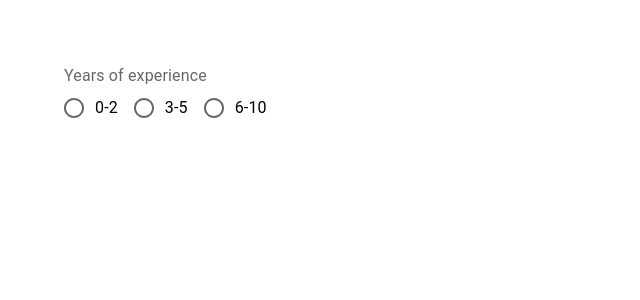
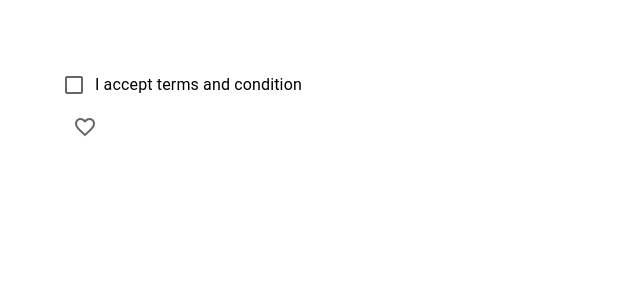
Before and after one commit to atuls9/materialUI, a React (Create React App) app: page / in a window 1280 px wide. Shown: the top 300 px of the page, without its empty margins (0-640 px from the left). Built offline with nearby package versions, Linux system fonts and the light colour scheme.

Commit message:
checkbox with checkboxIcon

```diff
--- a/src/App.js
+++ b/src/App.js
@@ -4,7 +4,8 @@ import "./App.css";
 // import ToggleButtonsGroup from "./components/ToggleButtonsGroup";
 // import MuiTextField from "./components/MuiTextField";
 // import MuiSelect from "./components/MuiSelect";
-import MuiRadioButton from "./components/MuiRadioButton";
+// import MuiRadioButton from "./components/MuiRadioButton";
+import MuiCheckbox from "./components/MuiCheckbox";
 
 function App() {
   return (
@@ -14,7 +15,8 @@ function App() {
       {/* <ToggleButtonsGroup /> */}
       {/* <MuiTextField /> */}
       {/* <MuiSelect /> */}
-      <MuiRadioButton />
+      {/* <MuiRadioButton /> */}
+      <MuiCheckbox />
     </div>
   );
 }
--- /dev/null
+++ b/src/components/MuiCheckbox.js
@@ -0,0 +1,34 @@
+import { Box, FormControlLabel, Checkbox } from "@mui/material";
+import React, { useState } from "react";
+import FavoriteBorderOutlinedIcon from "@mui/icons-material/FavoriteBorderOutlined";
+import FavoriteOutlinedIcon from "@mui/icons-material/FavoriteOutlined";
+
+const MuiCheckbox = () => {
+  const [acceptTnC, setAcceptTnC] = useState(false);
+  console.log({ acceptTnC });
+  const hancleChange = (e) => {
+    setAcceptTnC(e.target.checked);
+  };
+
+  return (
+    <Box>
+      {/* comment one box to check */}
+      <Box>
+        <FormControlLabel
+          label="I accept terms and condition"
+          control={<Checkbox checked={acceptTnC} onChange={hancleChange} />}
+        />
+      </Box>
+      <Box>
+        <Checkbox
+          icon={<FavoriteBorderOutlinedIcon />}
+          checkedIcon={<FavoriteOutlinedIcon color="secondary" />}
+          checked={acceptTnC}
+          onChange={hancleChange}
+        />
+      </Box>
+    </Box>
+  );
+};
+
+export default MuiCheckbox;
```
